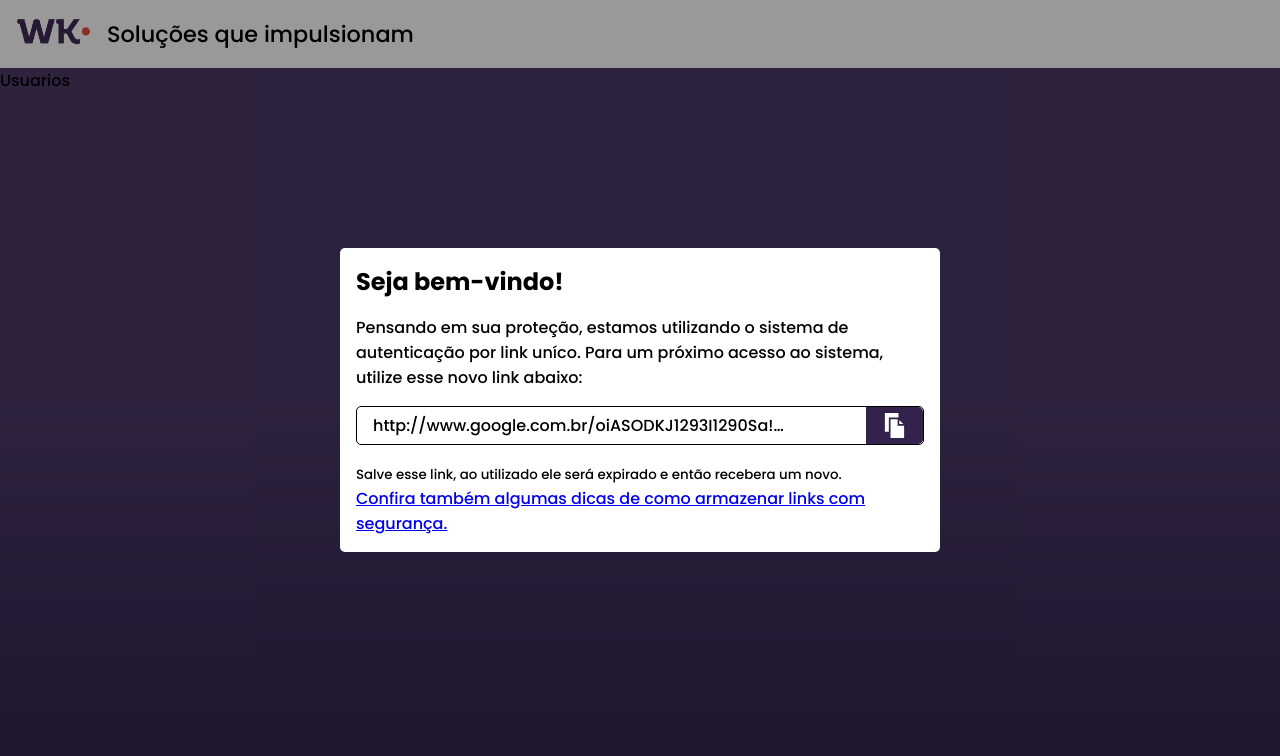
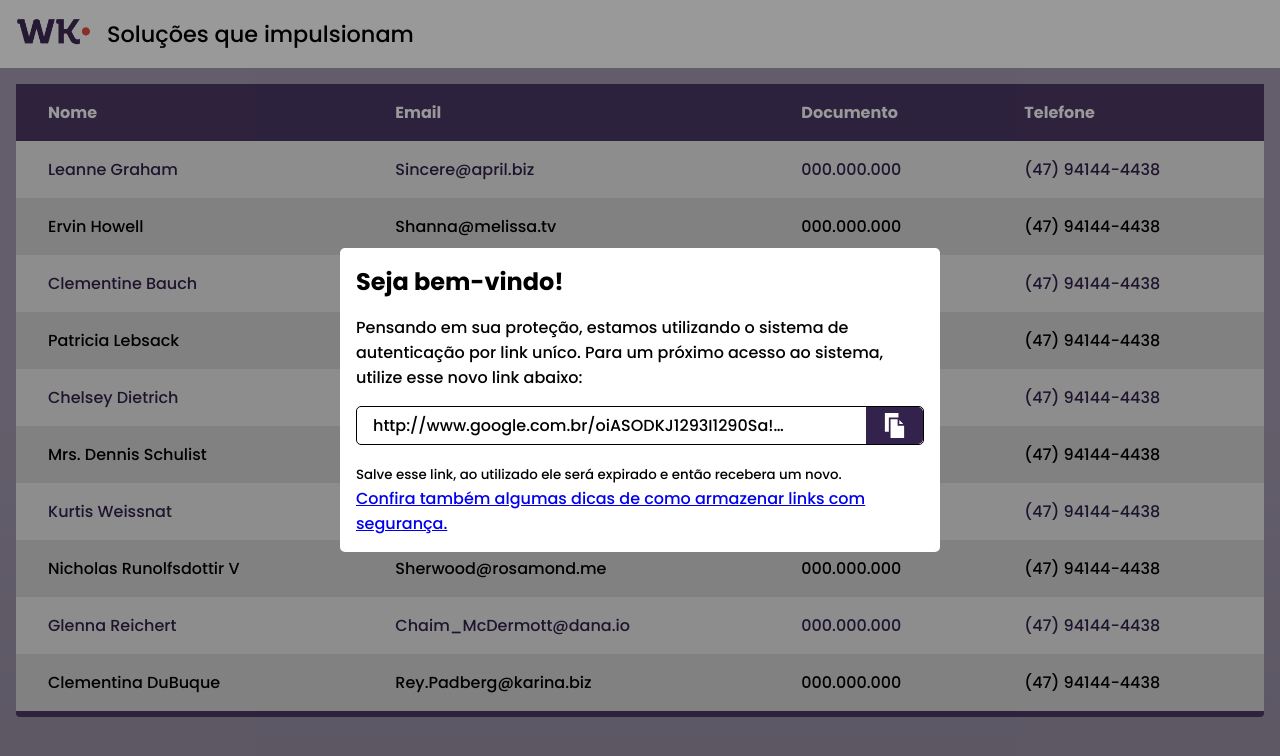
Before and after one commit to matheussss1/wk-supper-app, a React (Vite) app in the folder frontend/: page /cadastrar in a window 1280 px wide. Both pictures are taken after a click on the button "Cadastrar". Shown: the top 756 px of the page. Built offline with nearby package versions, Linux system fonts and the light colour scheme.

Commit message:
feat: listagem fake de usuarios

```diff
--- /dev/null
+++ b/frontend/src/pages/Usuarios/List.module.scss
@@ -0,0 +1,8 @@
+.list_container {
+	flex: 1;
+	background-color: rgba(255, 255, 255, 0.5);
+}
+
+.table_container {
+	padding: 1rem;
+}
--- a/frontend/src/pages/Usuarios/List.tsx
+++ b/frontend/src/pages/Usuarios/List.tsx
@@ -1,7 +1,113 @@
-import React from "react";
+import Table, {
+	TableCell,
+	TableHeader,
+	TableRow,
+} from "../../components/Table";
+import styles from "./List.module.scss";
 
-function Usuarios() {
-	return <div>Usuarios</div>;
+const fakeData = [
+	{
+		name: "Leanne Graham",
+		email: "Sincere@april.biz",
+		cpf: "000.000.000",
+		telefone: "(47) 94144-4438"
+	},
+	{
+		name: "Ervin Howell",
+		email: "Shanna@melissa.tv",
+		cpf: "000.000.000",
+		telefone: "(47) 94144-4438"
+	},
+	{
+		name: "Clementine Bauch",
+		email: "Nathan@yesenia.net",
+		cpf: "000.000.000",
+		telefone: "(47) 94144-4438"
+	},
+	{
+		name: "Patricia Lebsack",
+		email: "Julianne.OConner@kory.org",
+		cpf: "000.000.000",
+		telefone: "(47) 94144-4438"
+	},
+	{
+		name: "Chelsey Dietrich",
+		email: "Lucio_Hettinger@annie.ca",
+		cpf: "000.000.000",
+		telefone: "(47) 94144-4438"
+	},
+	{
+		name: "Mrs. Dennis Schulist",
+		email: "Karley_Dach@jasper.info",
+		cpf: "000.000.000",
+		telefone: "(47) 94144-4438"
+	},
+	{
+		name: "Kurtis Weissnat",
+		email: "Telly.Hoeger@billy.biz",
+		cpf: "000.000.000",
+		telefone: "(47) 94144-4438"
+	},
+	{
+		name: "Nicholas Runolfsdottir V",
+		email: "Sherwood@rosamond.me",
+		cpf: "000.000.000",
+		telefone: "(47) 94144-4438"
+	},
+	{
+		name: "Glenna Reichert",
+		email: "Chaim_McDermott@dana.io",
+		cpf: "000.000.000",
+		telefone: "(47) 94144-4438"
+	},
+	{
+		name: "Clementina DuBuque",
+		email: "Rey.Padberg@karina.biz",
+		cpf: "000.000.000",
+		telefone: "(47) 94144-4438"
+	},
+];
+
+function ListUsuarios() {
+	const hasUsers = fakeData.length;
+
+	return (
+		<main className={styles.list_container}>
+			<div className={styles.table_container}>
+				<Table>
+					<TableRow>
+						<TableHeader>Nome</TableHeader>
+						<TableHeader>Email</TableHeader>
+						<TableHeader>Documento</TableHeader>
+						<TableHeader>Telefone</TableHeader>
+					</TableRow>
+					{!hasUsers && (
+						<TableRow>
+							<TableCell {...{ colspan: 10 }}>
+								{"Nenhum usuário encontrado."}
+							</TableCell>
+						</TableRow>
+					) ||
+						fakeData.map((user, index) => (
+							<TableRow key={index} >
+								<TableCell data-label="Nome">
+									{user.name}
+								</TableCell>
+								<TableCell data-label="Email">
+									{user.email}
+								</TableCell>
+								<TableCell data-label="Documento">
+									{user.cpf}
+								</TableCell>
+								<TableCell data-label="Telefone">
+									{user.telefone}
+								</TableCell>
+							</TableRow>
+						))}
+				</Table>
+			</div>
+		</main >
+	);
 }
 
-export default Usuarios;
+export default ListUsuarios;
```
